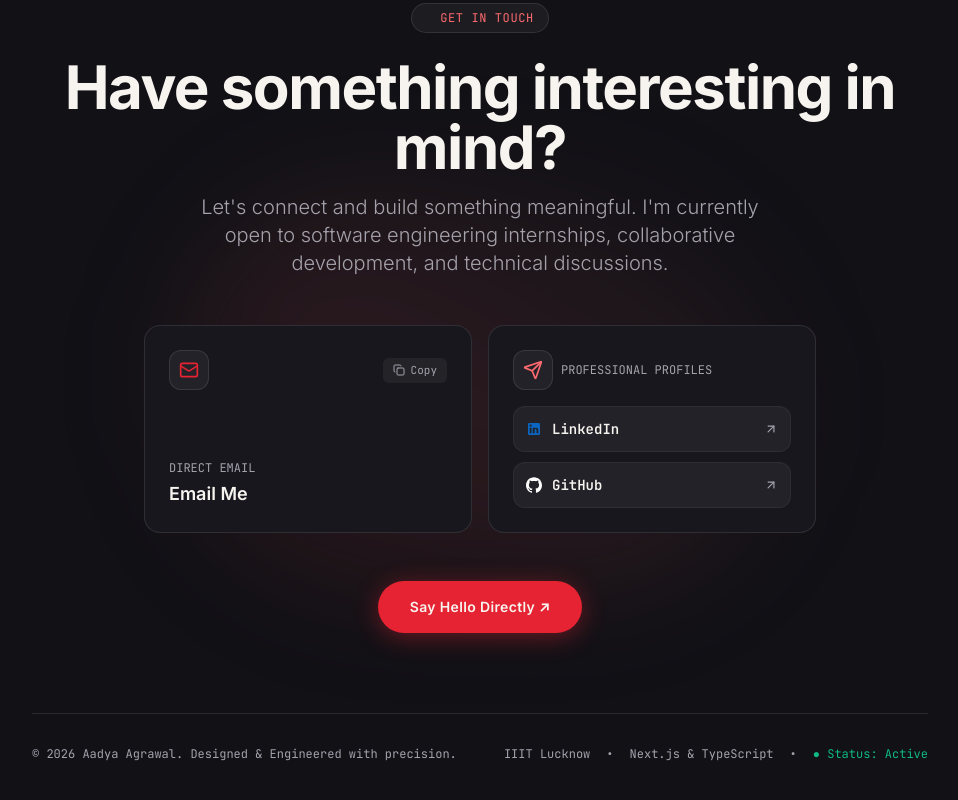
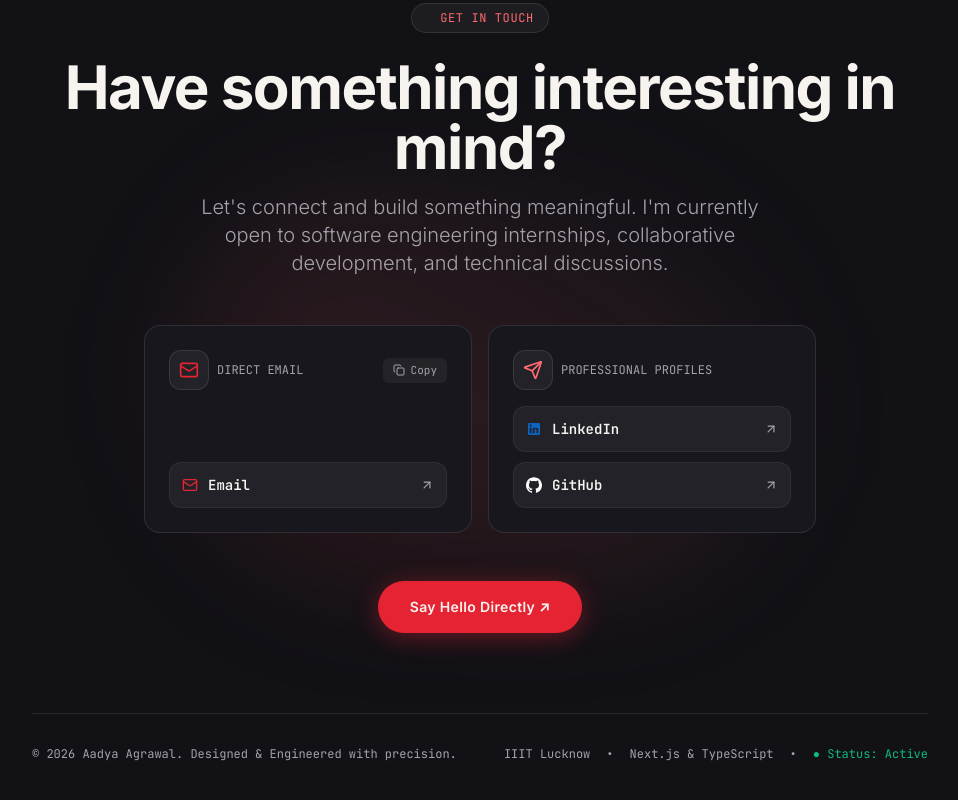
Before and after one commit to Aadya25416/portfolio, a Next.js app: page / in a window 1280 px wide. Shown: the part 7374-8174 px from the top of the page, without its empty margins (160-1118 px from the left). Built offline with nearby package versions, Linux system fonts and the light colour scheme.

Commit message:
feat(contact): update Email Me section to match LinkedIn and GitHub card design

```diff
--- a/src/components/sections/ContactSection.tsx
+++ b/src/components/sections/ContactSection.tsx
@@ -40,9 +40,12 @@ export default function ContactSection() {
           {/* Email card */}
           <div className="p-6 rounded-2xl bg-[#17171D] border border-white/10 hover:border-white/20 transition-all flex flex-col justify-between">
             <div className="flex items-center justify-between mb-4">
-              <span className="w-10 h-10 rounded-xl bg-white/5 border border-white/10 flex items-center justify-center text-[#E52332]">
-                <Mail className="w-5 h-5" />
-              </span>
+              <div className="flex items-center gap-2">
+                <span className="w-10 h-10 rounded-xl bg-white/5 border border-white/10 flex items-center justify-center text-[#E52332]">
+                  <Mail className="w-5 h-5" />
+                </span>
+                <span className="text-xs font-mono uppercase text-[#A5A2AC]">Direct Email</span>
+              </div>
               <button
                 onClick={copyEmail}
                 className="px-2.5 py-1 rounded-md bg-white/5 hover:bg-white/10 text-[11px] font-mono text-[#A5A2AC] hover:text-[#F7F4F0] transition-colors flex items-center gap-1.5 cursor-pointer"
@@ -61,15 +64,16 @@ export default function ContactSection() {
                 )}
               </button>
             </div>
-            <div>
-              <span className="text-xs font-mono uppercase text-[#A5A2AC] block mb-1">
-                Direct Email
-              </span>
+            <div className="flex flex-col gap-2.5">
               <a
-                href={`mailto:${PROFILE.contacts.email}`}
-                className="text-base sm:text-lg font-semibold text-[#F7F4F0] hover:text-[#FF6A70] transition-colors inline-block"
+                href="mailto:aadyaa257@gmail.com"
+                className="flex items-center justify-between p-3 rounded-xl bg-white/5 hover:bg-white/10 border border-white/5 hover:border-white/15 text-xs font-mono text-[#F7F4F0] transition-all group"
               >
-                Email Me
+                <span className="flex items-center gap-2.5">
+                  <Mail className="w-4 h-4 text-[#E52332] group-hover:scale-110 transition-transform" />
+                  <span className="font-semibold text-sm">Email</span>
+                </span>
+                <ArrowUpRight className="w-3.5 h-3.5 text-[#A5A2AC] group-hover:text-white transition-colors" />
               </a>
             </div>
           </div>
```
